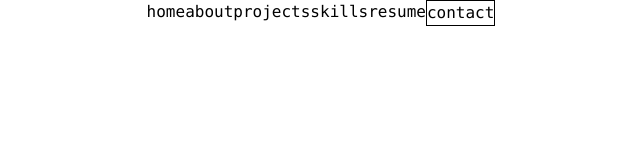
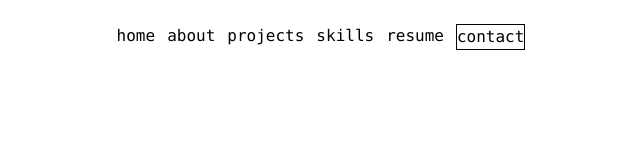
Before and after one commit to bhwong11/portfolio-2023, a Next.js app: page / in a window 1280 px wide. Shown: the top 160 px of the page, without its empty margins (319-959 px from the left). Built offline with nearby package versions, Linux system fonts and the light colour scheme; grey boxes are pictures that could not be loaded.

Commit message:
added height fix

```diff
--- a/app/(components)/Navbar/index.tsx
+++ b/app/(components)/Navbar/index.tsx
@@ -3,12 +3,20 @@ import { links } from "@/app/lib/data"
 import { toLinkHash} from "@/app/lib/helpers"
 import { useActiveSectionContext } from "@/app/lib/context"
 import classNames from "classnames"
+import { useRef, useEffect } from "react"
+import { SectionId } from "@/app/lib/types"
 
 export default function Navbar(){
   const {activeSection,setActiveSection}= useActiveSectionContext()
+  const ref = useRef(null)
+  const navbarHeight = ref.current?.['offsetHeight'] || '0px'
+  useEffect(()=>{
+    console.log('navbarHeight',navbarHeight)
+    document.documentElement.style.setProperty('--navbar-height',`${navbarHeight}px`)
+  },[navbarHeight])
   return (
-    <div className="fixed top-0 flex z-10 font-mono">
-      {Object.values(links).map(link=>(
+    <div ref={ref} className="sticky top-0 flex gap-3 z-10 font-mono py-6">
+      {Object.values(links).map((link:SectionId)=>(
         <a
           key={`link-${link}`}
           onClick={()=>{
@@ -21,9 +29,11 @@ export default function Navbar(){
             }
             window.scrollTo(0,scrollTo)
           }}
-          className={classNames({
-            "border border-black":activeSection===link
-          })}
+          className={classNames(
+            {
+              "border border-black":activeSection===link
+            }
+          )}
         >
           {link}
         </a>
--- a/app/(components)/Skills/index.tsx
+++ b/app/(components)/Skills/index.tsx
@@ -32,16 +32,16 @@ export default function Skills() {
       ref={ref}
     >
       <motion.section
-        className="max-w-[45rem] text-center leading-8"
+        className="max-w-[45rem] text-center"
         initial={{ opacity: 0, y: 100 }}
         animate={inView?{ opacity: 1, y: 0 }:{opacity: 0, y: -100}}
         transition={{ delay: 0.175 }}
       >
         <SectionHeading>My skills</SectionHeading>
-        <ul className="flex flex-wrap justify-center gap-2 text-lg text-gray-800">
+        <ul className="flex flex-wrap justify-center gap-3 text-lg text-gray-800">
           {skillsData.map((skill, index) => (
             <motion.li
-              className="bg-white borderBlack rounded-xl px-5 py-3 dark:bg-white/10 dark:text-white/80"
+              className="bg-white border border-black rounded-xl px-5 py-3"
               key={index}
               variants={fadeInAnimationVariants}
               initial="initial"
--- a/app/globals.css
+++ b/app/globals.css
@@ -3,16 +3,14 @@
 @tailwind utilities;
 
 :root {
-  --foreground-rgb: 0, 0, 0;
-  --background-start-rgb: 214, 219, 220;
-  --background-end-rgb: 255, 255, 255;
+  --navbar-height:0px;
 }
 html {
   scroll-behavior: smooth;
 }
-body {
-  color: rgb(var(--foreground-rgb));
-}
 button{
   @apply font-mono;
 }
+.header{
+  height: calc(100vh - var(--navbar-height));
+}
--- a/app/page.tsx
+++ b/app/page.tsx
@@ -12,7 +12,7 @@ export default function Home() {
   return (
     <main className="flex min-h-screen flex-col items-center justify-between px-24">
       <Navbar/>
-      <div className="h-screen flex flex-col items-center justify-center">
+      <div className="header flex flex-col items-center justify-center">
       <Header/>
       <SectionDivider/>
       </div>
```
